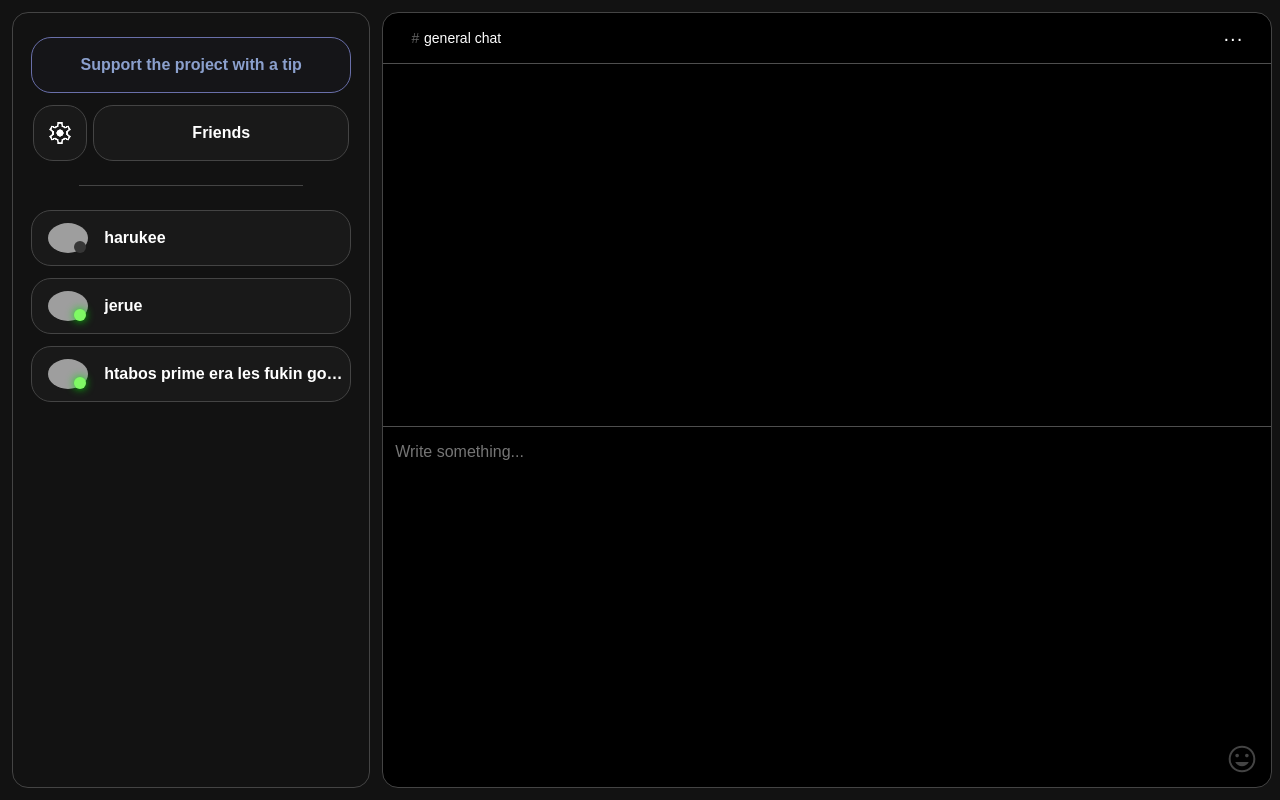
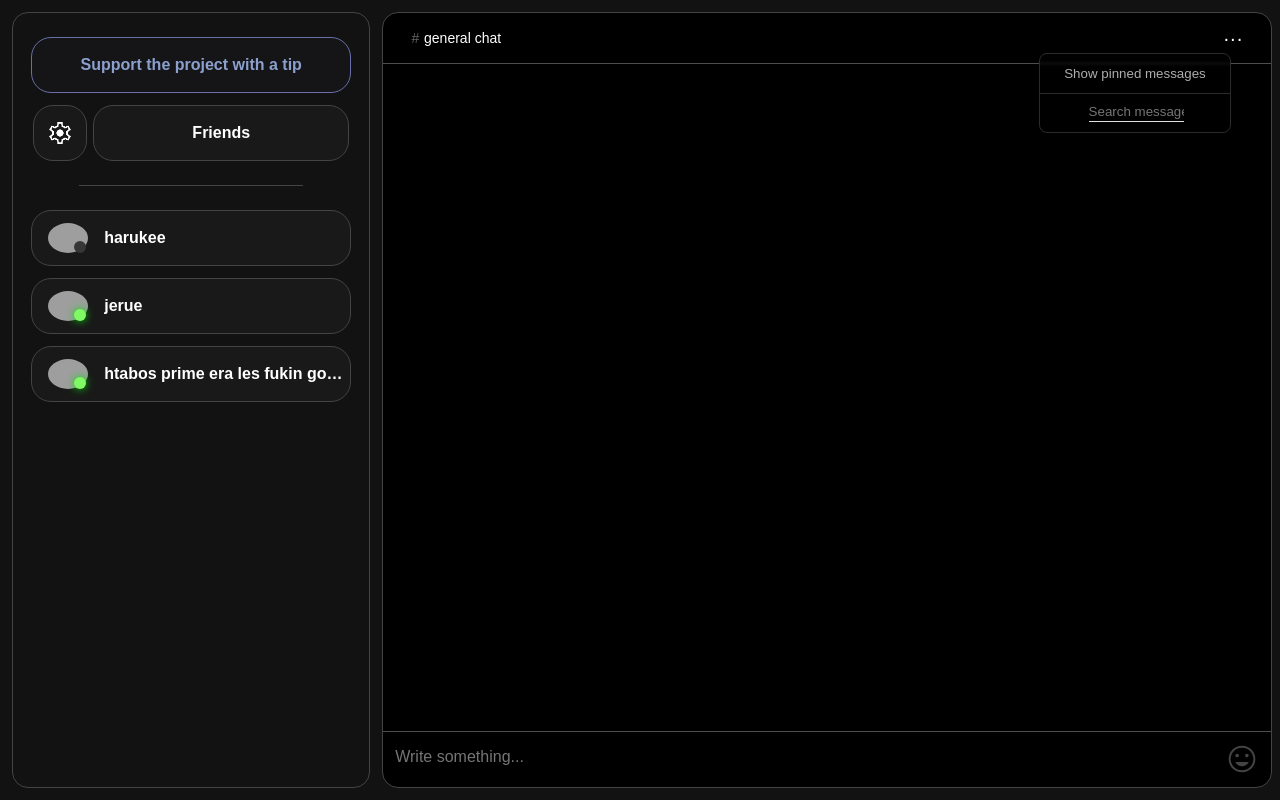
Before and after one commit to harukee-dev/fullstack_chat, a React (Create React App) app: page /chat in a window 1280 px wide. Both pictures are taken after a click on the button "···". Built offline with nearby package versions, Linux system fonts and the light colour scheme; no server answers; grey boxes are pictures that could not be loaded.

Commit message:
added chat panel

```diff
--- a/src/components/Chat/Chat.tsx
+++ b/src/components/Chat/Chat.tsx
@@ -7,9 +7,6 @@ import loading from './images/loading.gif'
 import cl from './chat.module.css'
 import { DateSeparator } from '../DateSeparator/DateSeparator'
 import { format, isToday, isYesterday } from 'date-fns'
-import { PinnedMessages } from '../PinnedMessages/PinnedMessages'
-import { SearchButton } from '../SearchButton/SearchButton'
-import { useFetcher } from 'react-router-dom'
 
 interface IChatProps {
   messages: IMessage[]
@@ -57,18 +54,6 @@ export const ChatComponent: React.FC<IChatProps> = ({
 
     setShowScrollButton(isScrolledUp)
   }
-
-  useEffect(() => {
-    const chatEl = chatRef.current
-    if (!chatEl) return
-
-    chatEl.addEventListener('scroll', handleScroll)
-    handleScroll()
-
-    return () => {
-      chatEl.removeEventListener('scroll', handleScroll)
-    }
-  }, [chatRef])
 
   useEffect(() => {
     const chatEl = chatRef.current
@@ -132,7 +117,7 @@ export const ChatComponent: React.FC<IChatProps> = ({
   }
 
   return (
-    <div className={cl.chat} ref={chatRef}>
+    <div onScroll={handleScroll} className={cl.chat} ref={chatRef}>
       {/* ЗАКРЕПЛЕННЫЕ СООБЩЕИЯ И ПОИСК - БУДУТ ПЕРЕДЕЛЫВАТЬСЯ */}
       {/* {pinnedMessages.length > 0 && (
         <PinnedMessages
--- a/src/components/Chat/chat.module.css
+++ b/src/components/Chat/chat.module.css
@@ -8,7 +8,7 @@
   display: flex;
   flex-direction: column;
   gap: 2vh;
-  min-height: 30vh;
+  min-height: 77vh;
   max-height: 85vh;
   overflow-y: auto;
   overflow-x: hidden;
--- a/src/components/Interaction/Interaction.tsx
+++ b/src/components/Interaction/Interaction.tsx
@@ -72,7 +72,11 @@ export const Interaction: React.FC<Interaction> = ({
   }
 
   return (
-    <div className={cl.allInteraction}>
+    <div
+      className={
+        replyMessage !== null ? cl.allInteraction : cl.allInteractionWithout
+      }
+    >
       {replyMessage !== null && (
         <div className={cl.reply}>
           <div>
--- a/src/components/Interaction/interaction.module.css
+++ b/src/components/Interaction/interaction.module.css
@@ -1,5 +1,12 @@
 .allInteraction {
   width: 100%;
+  max-height: 13.5vh;
+  border-top: #4e4e4e solid 1px;
+}
+
+.allInteractionWithout {
+  width: 100%;
+  max-height: 7vh;
   border-top: #4e4e4e solid 1px;
 }
 
@@ -7,8 +14,7 @@
   gap: 0.15vw;
   /* margin-top: -3vh; */
   width: 100%;
-  max-height: 20vh;
-  min-height: 7vh;
+  height: 7vh;
   font-size: 2vh;
   resize: none;
   overflow-y: hidden;
--- a/src/components/PinnedMessages/pinnedMessages.module.css
+++ /dev/null
@@ -1,38 +0,0 @@
-.container {
-  display: flex;
-  background-color: #191919;
-  border: #444444 solid 1px;
-  border-radius: 1.25vh;
-  width: 9vw;
-  height: 6vh;
-  padding: 0.75vh;
-  position: absolute;
-  z-index: 10;
-  right: 30.2vw;
-  cursor: pointer;
-}
-
-.username {
-  font-size: 1.5vh;
-  font-family: 'Poppins', sans-serif;
-  font-weight: 100;
-  font-style: normal;
-  color: #919191;
-}
-
-.text {
-  font-size: 2vh;
-  font-family: 'Poppins', sans-serif;
-  font-weight: 500;
-  max-width: 4.5vw;
-  font-style: normal;
-  color: #ffffff;
-  overflow: hidden;
-  text-overflow: ellipsis;
-  white-space: nowrap;
-}
-
-.icon {
-  width: 1vw;
-  align-self: flex-start;
-}
--- a/src/pages/ChatPage/RightWindow/RightWindow.tsx
+++ b/src/pages/ChatPage/RightWindow/RightWindow.tsx
@@ -1,4 +1,4 @@
-import { useState, useEffect, useRef } from 'react'
+import React, { useState, useEffect, useRef } from 'react'
 import { useSelector } from 'react-redux'
 import io, { Socket } from 'socket.io-client'
 import { RootState, useAppSelector } from '../../../store'
@@ -73,6 +73,7 @@ export const RightWindow = () => {
 
       newSocket.on('message', (newMessage: IMessage) => {
         setMessages((prevMessages) => [...prevMessages, newMessage])
+        setAllMessages((prev) => [...prev, newMessage])
 
         if (document.hidden && notificationSound) {
           notificationSound.pause()
@@ -146,6 +147,38 @@ export const RightWindow = () => {
     }
   }
 
+  const [isShowPinnedMessages, setIsShowPinnedMessages] =
+    useState<boolean>(false)
+
+  const [isPanelOpened, setIsPanelOpened] = useState<boolean>(false)
+
+  const handlePanelOpen = () => {
+    setIsPanelOpened((p) => !p)
+  }
+
+  const handleShowPinned = () => {
+    if (isShowPinnedMessages) {
+      setMessages(allMessages)
+      setIsShowPinnedMessages(false)
+    } else {
+      setMessages((msg) => msg.filter((el) => el.isPinned))
+      setIsShowPinnedMessages(true)
+    }
+  }
+
+  const handleSearch = (event: any) => {
+    if (event.key === 'Enter' && event.target.value !== '') {
+      messages.filter((msg) => msg.text.includes(event.target.value)).length > 0
+        ? setMessages((msg) =>
+            msg.filter((el) => el.text.includes(event.target.value))
+          )
+        : setMessages(messages)
+    }
+    if (event.key === 'Enter' && event.target.value === '') {
+      setMessages(allMessages)
+    }
+  }
+
   return (
     <div style={{ background: '#121212', height: '100vh' }}>
       <div className={cl.chatPage}>
@@ -154,8 +187,16 @@ export const RightWindow = () => {
             <p className={cl.hashtag}>#</p>{' '}
             <p className={cl.chatName}>general chat</p>
           </div>
-          <button className={cl.buttonOther}>···</button>
+          <button onClick={handlePanelOpen} className={cl.buttonOther}>
+            ···
+          </button>
         </div>
+        <ChatPanel
+          isOpened={isPanelOpened}
+          isShowPinned={isShowPinnedMessages}
+          handleShowPinned={handleShowPinned}
+          handleSearch={handleSearch}
+        />
         <ChatComponent
           socket={socket}
           chatRef={chatRef}
@@ -195,3 +236,41 @@ export const RightWindow = () => {
     </div>
   )
 }
+
+interface IChatPanel {
+  isShowPinned: boolean
+  handleShowPinned: () => void
+  handleSearch: (arg: any) => void
+  isOpened: boolean
+}
+
+const ChatPanel: React.FC<IChatPanel> = ({
+  isShowPinned,
+  handleShowPinned,
+  handleSearch,
+  isOpened,
+}) => {
+  return (
+    <AnimatePresence>
+      {isOpened && (
+        <motion.div
+          initial={{ opacity: 0, x: 5, y: -5 }}
+          animate={{ opacity: 1, x: 0, y: 0 }}
+          transition={{ duration: 0.2 }}
+          exit={{ opacity: 0, x: 5, y: -5 }}
+          className={cl.panelContainer}
+        >
+          <button onClick={handleShowPinned} className={cl.panelButton}>
+            Show {isShowPinned ? 'all' : 'pinned'} messages
+          </button>
+          <input
+            onKeyDown={handleSearch}
+            className={cl.panelInput}
+            type="text"
+            placeholder="Search message"
+          />
+        </motion.div>
+      )}
+    </AnimatePresence>
+  )
+}
--- a/src/pages/ChatPage/RightWindow/rightWindow.module.css
+++ b/src/pages/ChatPage/RightWindow/rightWindow.module.css
@@ -44,6 +44,7 @@
   display: flex;
   flex-direction: column;
   align-items: center;
+  justify-content: space-between;
 }
 
 .dot {
@@ -189,3 +190,46 @@
 .typingText {
   color: #9927ea;
 }
+
+/* CHAT PANEL STYLES */
+
+.panelContainer {
+  position: absolute;
+  top: 5vh;
+  right: 5vh;
+  z-index: 13;
+  display: flex;
+  flex-direction: column;
+  justify-content: space-between;
+  background-color: rgba(0, 0, 0, 0.525);
+  backdrop-filter: blur(0.2vh);
+  border: #2b2b2b solid 1px;
+  border-radius: 1vh;
+  width: 15vw;
+  height: 10vh;
+}
+
+.panelButton {
+  height: 5vh;
+  background-color: transparent;
+  color: #aeaeae;
+  border: none;
+  border-bottom: #2b2b2b solid 1px;
+  cursor: pointer;
+}
+
+.panelButton:hover {
+  color: #e2e2e2;
+}
+
+.panelInput {
+  width: 50%;
+  margin: 0 0 1.25vh 3.8vw;
+  height: 2.5vh;
+  background-color: transparent;
+  border: none;
+  text-align: start;
+  outline: none;
+  color: white;
+  border-bottom: #e2e2e2 solid 1px;
+}
```
Also changed, not shown: src/components/PinnedMessages/PinnedMessages.tsx (deleted, +0 -54 lines), src/components/PinnedMessages/images/pin-icon.svg (deleted).
